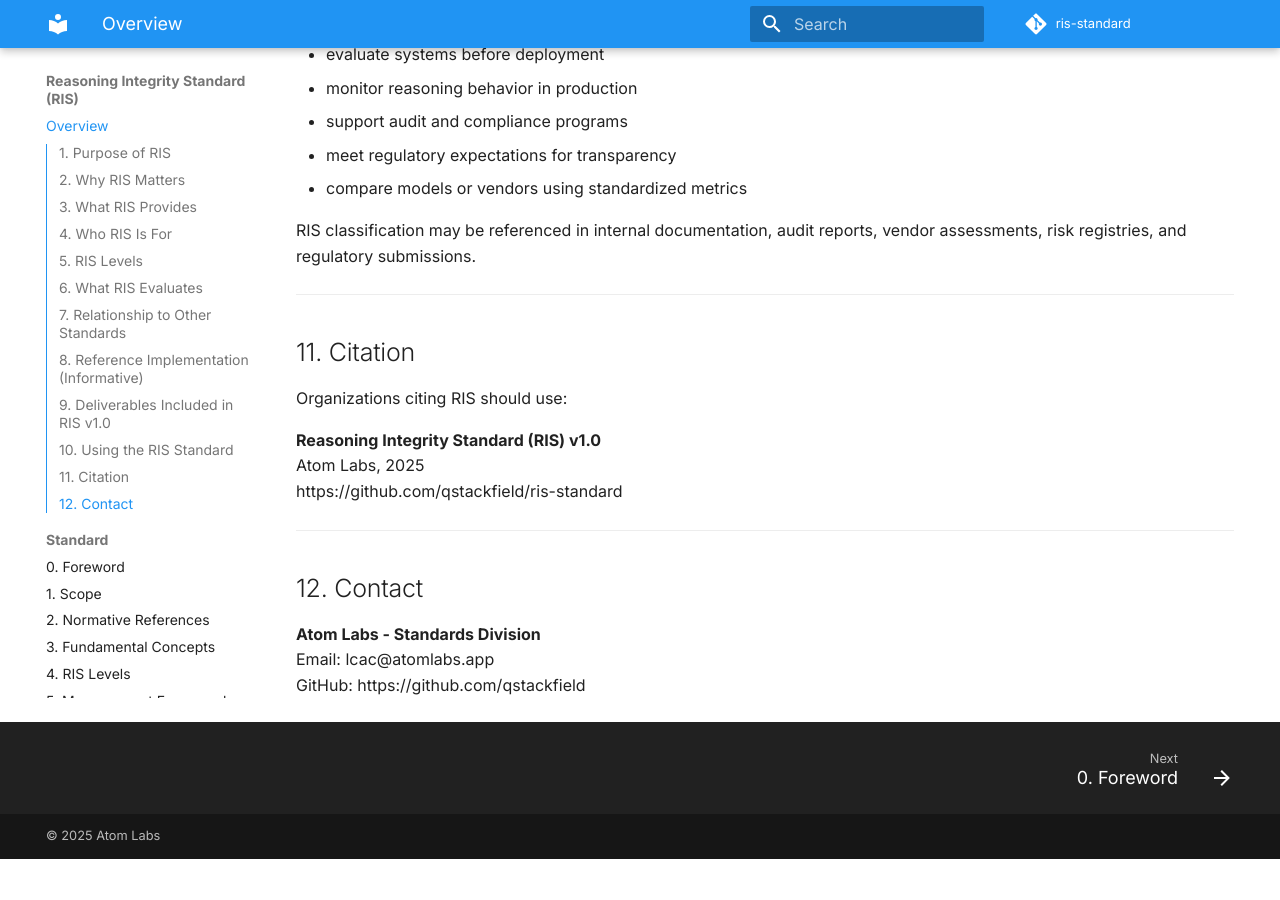
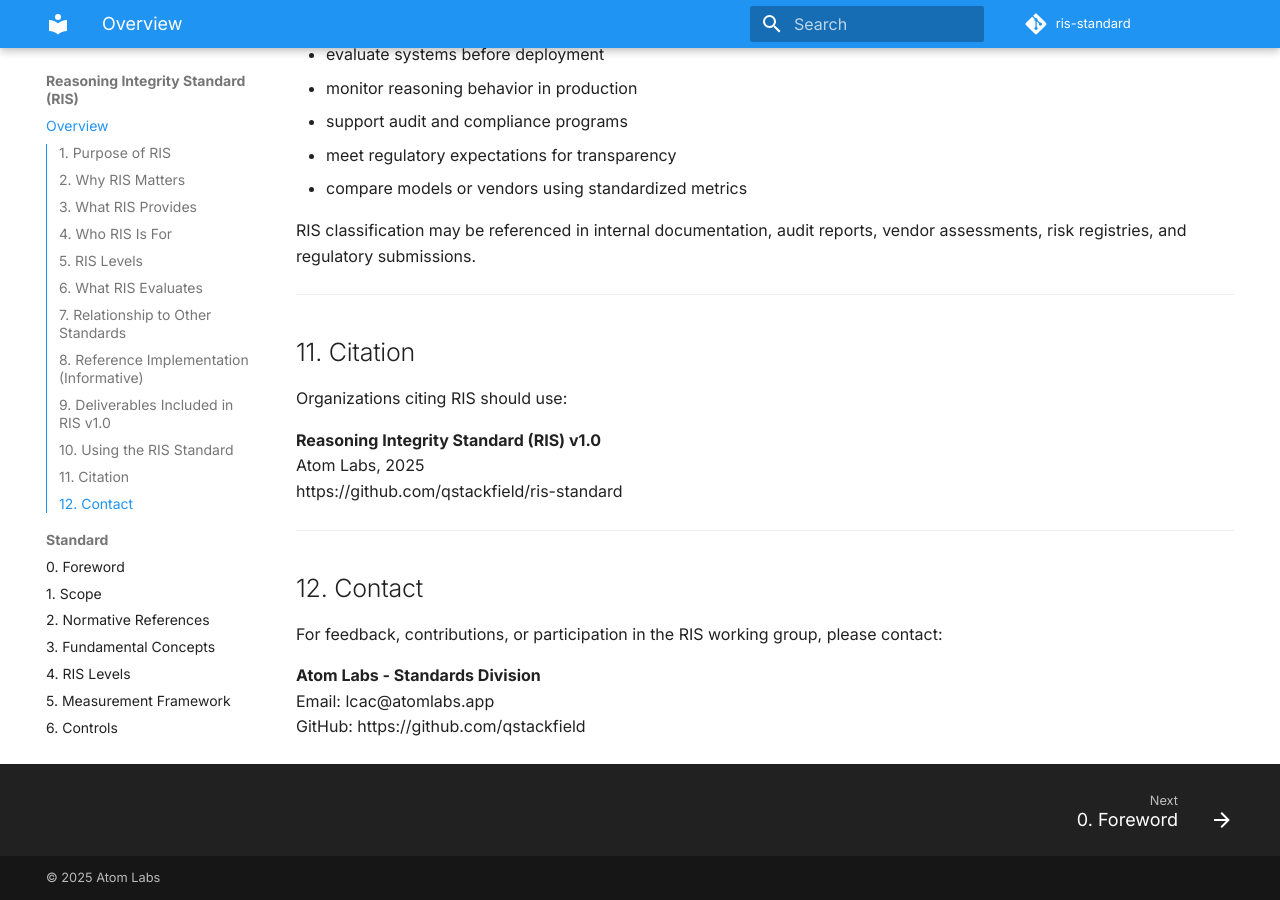
Before and after one commit to qstackfield/ris-standard, an MkDocs documentation site: the page built from docs/index.md, in a window 1280 px wide and 900 px high, scrolled down 4355 px. Built offline with MkDocs 1.6.1 and Material for MkDocs 9.7.7, drawn with Linux system fonts in a browser that asks for light colours; comment, search, counter and statistics services are not loaded; before the commit the page ends 5214 px from its top, so only the background shows below that.

Commit message:
Update Overview citation and contact

```diff
--- a/docs/index.md
+++ b/docs/index.md
@@ -179,6 +179,8 @@
 
 ## 12. Contact
 
+For feedback, contributions, or participation in the RIS working group, please contact:
+
 **Atom Labs - Standards Division**
 Email: lcac@atomlabs.app
 GitHub: https://github.com/qstackfield
```
